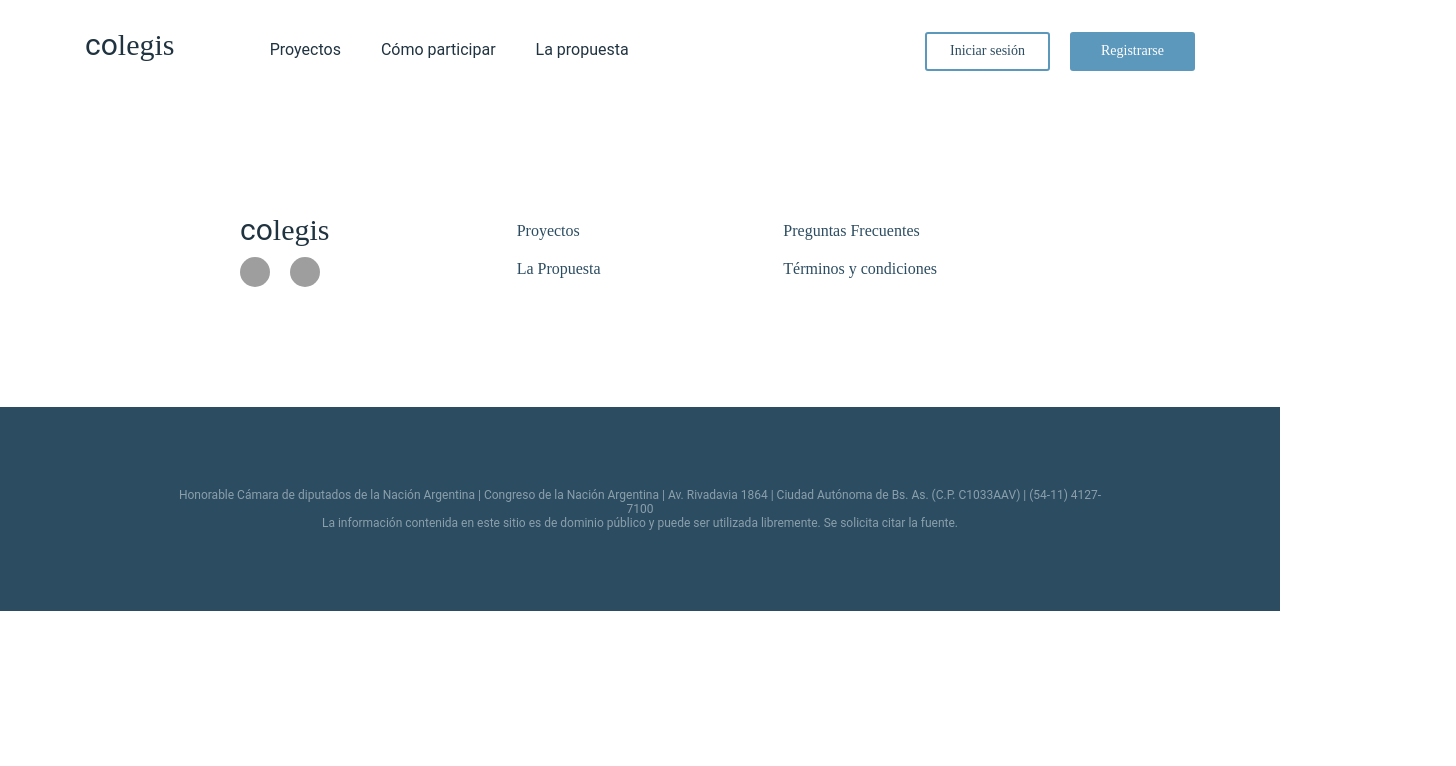
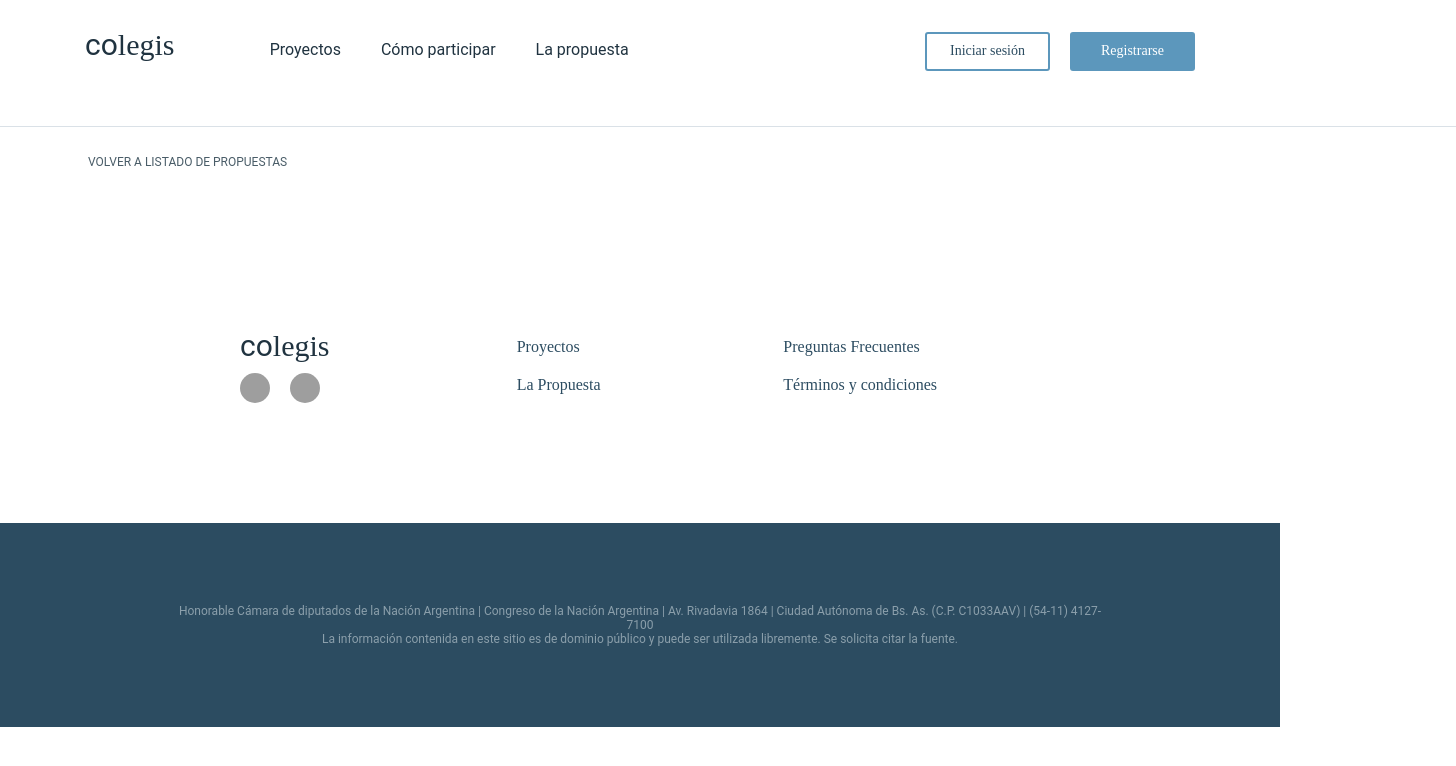
Before and after one commit to DemocraciaEnRed/leyesabiertas-web, a Next.js app: page /proyecto in a window 1280 px wide. Shown: the top 766 px of the page, 1456 px wide, since content can reach past the window. Built offline with nearby package versions, Linux system fonts and the light colour scheme; grey boxes are pictures that could not be loaded; a web font is replaced by a local one.

Commit message:
Agrega projectBarLink

```diff
--- /dev/null
+++ b/containers/project-container/component.js
@@ -0,0 +1,12 @@
+import React, { Component } from 'react'
+import ProjectBar from '../../elements/project-bar/component'
+
+export default class extends Component {
+  render () {
+    return (
+      <div>
+        <ProjectBar />
+      </div>
+    )
+  }
+}
--- /dev/null
+++ b/elements/project-bar-link/component.js
@@ -0,0 +1,20 @@
+import React from 'react'
+import styled from 'styled-components'
+import Link from 'next/link'
+
+const StyledProjectBarLink = styled.a`
+  font-size: 1.2rem;
+  line-height: 1.67;
+  color: #4a5d68;
+  text-transform: uppercase;
+`
+
+const ProjectBarLink = () => (
+  <Link href='/'>
+    <StyledProjectBarLink>
+      Volver a Listado de Propuestas
+    </StyledProjectBarLink>
+  </Link>
+)
+
+export default ProjectBarLink
--- /dev/null
+++ b/elements/project-bar/component.js
@@ -0,0 +1,18 @@
+import React from 'react'
+import styled from 'styled-components'
+import ProjectBarLink from '../../elements/project-bar-link/component'
+
+const StyledProjectBar = styled.nav`
+  width: 100%;
+  height: 6.5rem;
+  border-top: 1px solid #dae1e7;
+  padding: 2.5rem 8.8rem;
+`
+
+const ProjectBar = () => (
+  <StyledProjectBar>
+    <ProjectBarLink />
+  </StyledProjectBar>
+)
+
+export default ProjectBar
--- a/pages/proyecto.js
+++ b/pages/proyecto.js
@@ -1,10 +1,20 @@
-import React from 'react'
+import React, { Component } from 'react'
 import NavBar from '../containers/navbar/component'
+import ProjectContainer from '../containers/project-container/component'
 import Footer from '../containers/footer/component'
 
-export default () => (
-  <div>
-    <NavBar />
-    <Footer />
-  </div>
-)
+export default class extends Component {
+  static getInitialProps ({ query: { id } }) {
+    return { id }
+  }
+
+  render () {
+    return (
+      <div>
+        <NavBar />
+        <ProjectContainer />
+        <Footer />
+      </div>
+    )
+  }
+}
```
